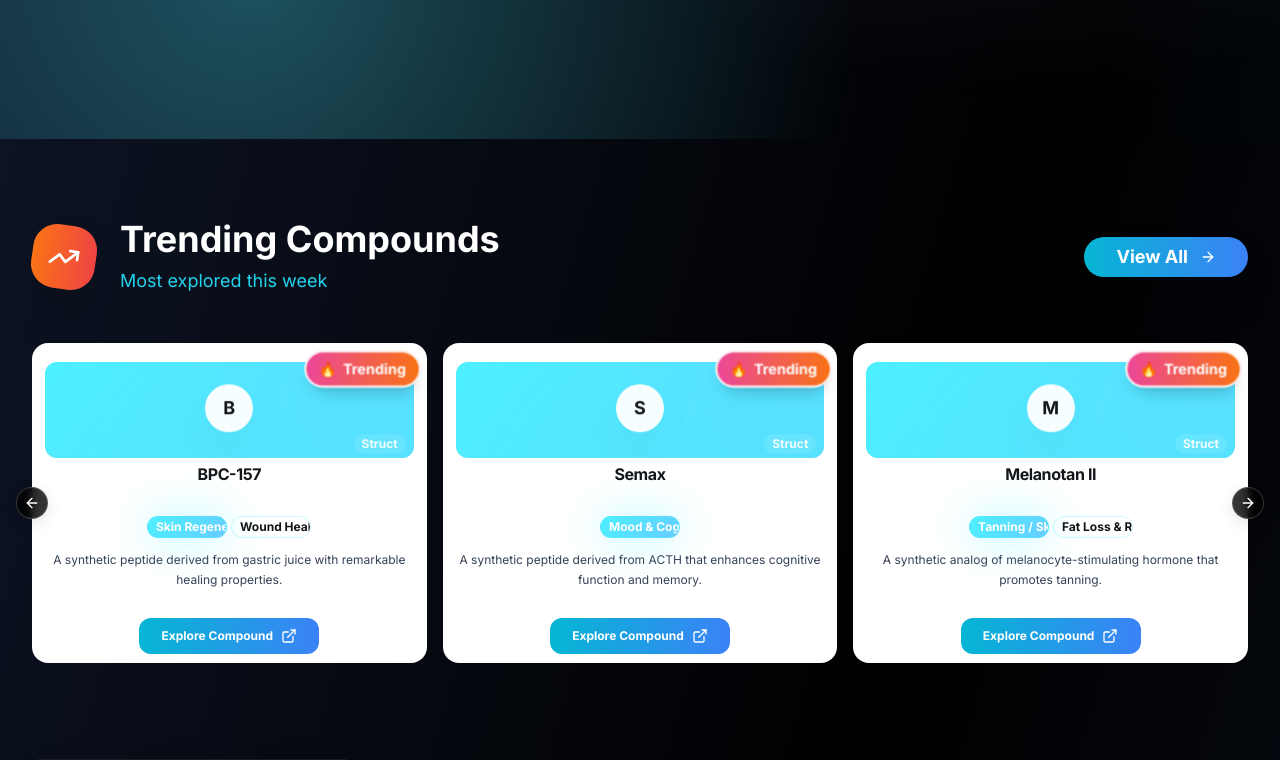
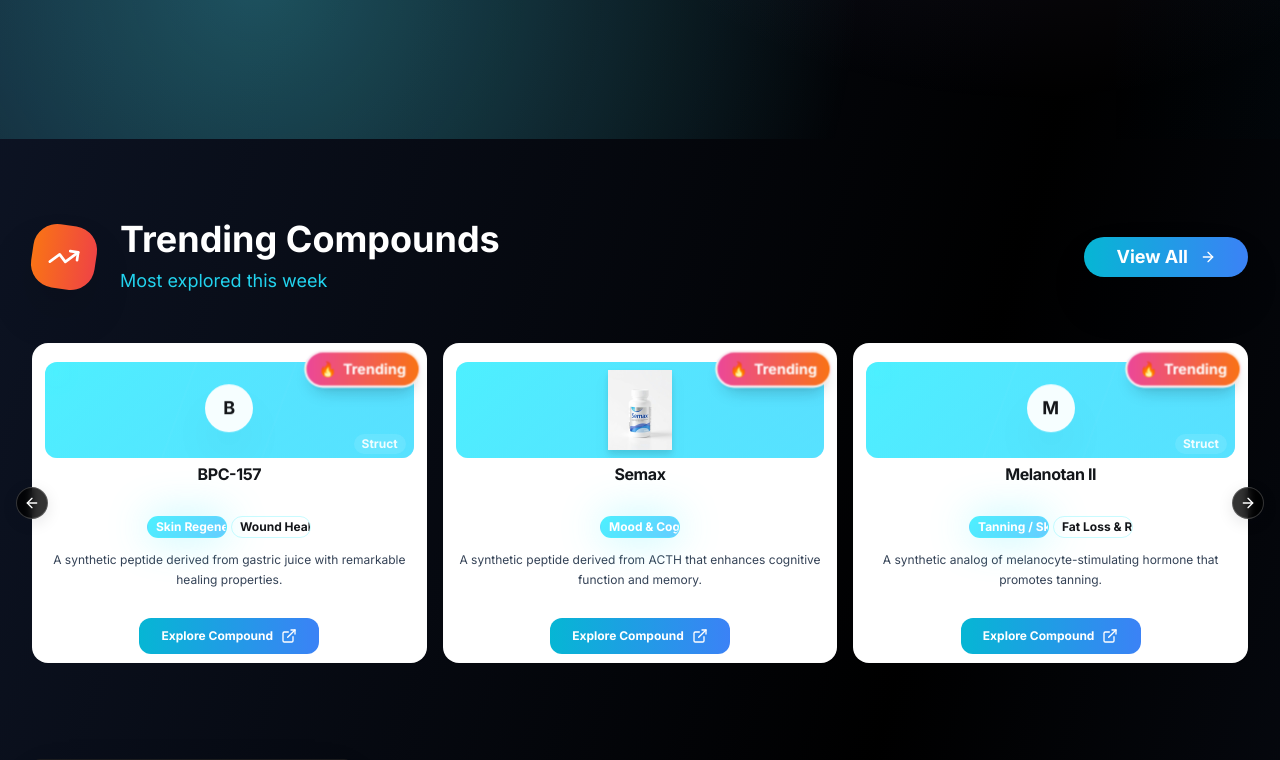
Before and after one commit to tris077/peptide-push-to-loveable-, a React (Vite) app: page / in a window 1280 px wide. Shown: the part 661-1421 px from the top of the page. Built offline with nearby package versions, Linux system fonts and the light colour scheme.

Commit message:
Add Semax bottle to trending page
Update TrendingCarousel to display the Semax bottle image.

```diff
--- a/src/components/CompoundCard.tsx
+++ b/src/components/CompoundCard.tsx
@@ -5,6 +5,7 @@ import { ExternalLink } from "lucide-react";
 import { Peptide } from "@/data/peptides";
 import { useNavigate } from "react-router-dom";
 import semaglutideBottle from "@/assets/semaglutide-bottle.png";
+import semaxBottle from "@/assets/semax-bottle.png";
 
 interface CompoundCardProps {
   peptide: Peptide;
@@ -37,6 +38,12 @@ export const CompoundCard = ({ peptide }: CompoundCardProps) => {
           {peptide.id === 'semaglutide' ? (
             <img
               src={semaglutideBottle}
+              alt={`${peptide.name} bottle`}
+              className="relative w-16 h-20 object-contain drop-shadow-lg group-hover:scale-110 transition-all duration-700"
+            />
+          ) : peptide.name.toLowerCase() === 'semax' ? (
+            <img
+              src={semaxBottle}
               alt={`${peptide.name} bottle`}
               className="relative w-16 h-20 object-contain drop-shadow-lg group-hover:scale-110 transition-all duration-700"
             />
```
Also changed, not shown: src/assets/semax-bottle.png (added).
